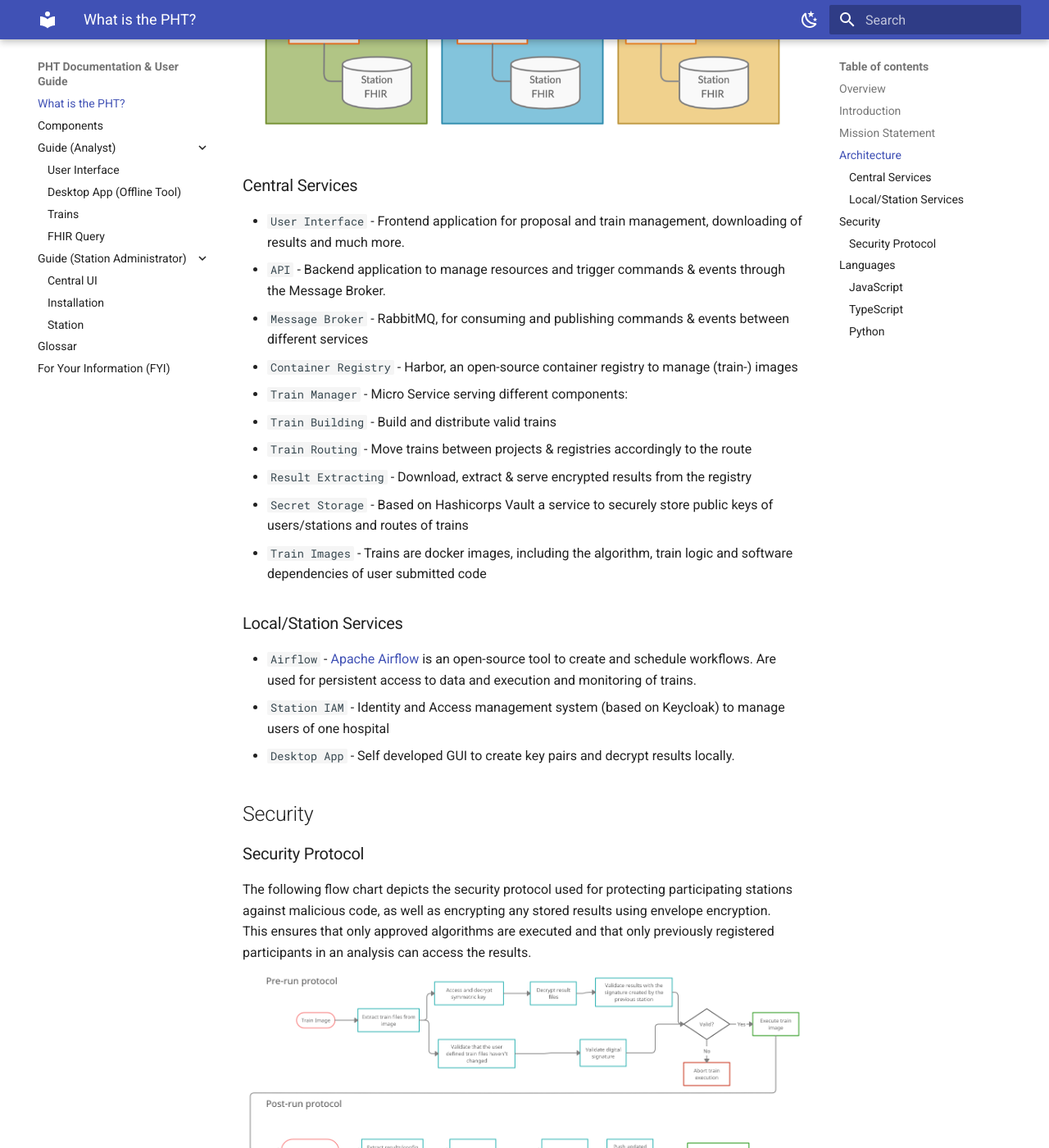
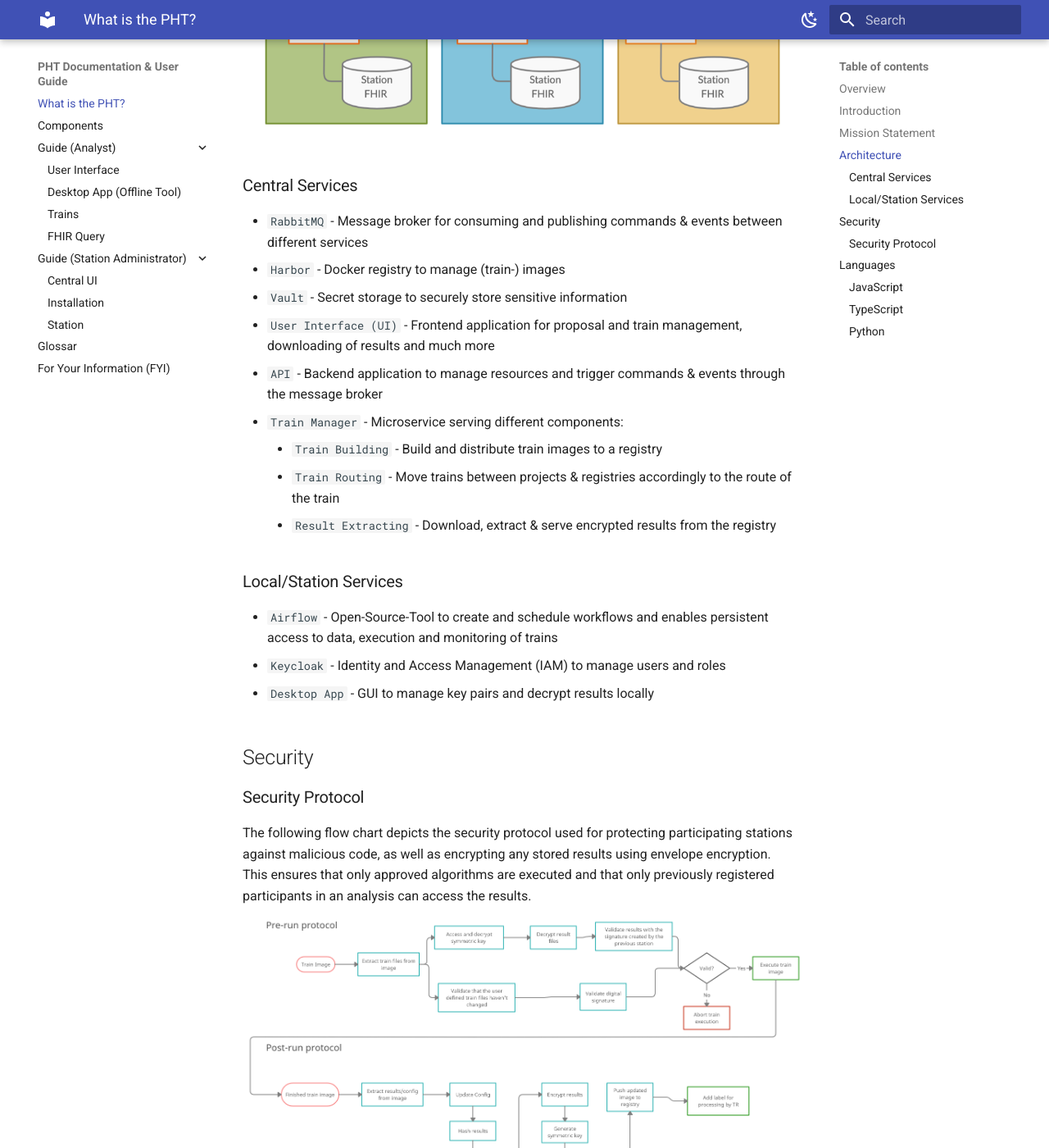
Before and after one commit to PHT-Medic/documentation, an MkDocs documentation site: the page built from docs/index.md, in a window 1280 px wide and 1400 px high, scrolled down 1891 px. Shown: the whole window at 82% size. Built offline with MkDocs 1.6.1 and Material for MkDocs 9.7.7, drawn with Linux system fonts in a browser that asks for light colours.

Commit message:
enhance service strucuture + fixed some spelling

```diff
--- a/docs/index.md
+++ b/docs/index.md
@@ -30,25 +30,29 @@ distributed queries or simple statistics.
 [![Architecture](./images/process_images/execution_short.png)](./images/process_images/execution_short.png)
 
 ### Central Services
-* `User Interface` - Frontend application for proposal and train management, downloading of results and much more.
-* `API` - Backend application to manage resources and trigger commands & events through the Message Broker.
-* `Message Broker` - RabbitMQ, for consuming and publishing commands & events between different services
-* `Container Registry` - Harbor, an open-source container registry to manage (train-) images
-* `Train Manager` - Micro Service serving different components:
-  * `Train Building` - Build and distribute valid trains
-  * `Train Routing` - Move trains between projects & registries accordingly to the route
-  * `Result Extracting` - Download, extract & serve encrypted results from the registry
-* `Secret Storage` - Based on Hashicorps Vault a service to securely store public keys of users/stations and routes of trains
-* `Train Images` - Trains are docker images, including the algorithm, train logic and software dependencies of user submitted code
+* `RabbitMQ` - Message broker for consuming and publishing commands & events between different services
+* `Harbor` - Docker registry to manage (train-) images
+* `Vault` - Secret storage to securely store sensitive information
+
+
+* `User Interface (UI)` - Frontend application for proposal and train management, downloading of results and much more
+* `API` - Backend application to manage resources and trigger commands & events through the message broker
+* `Train Manager` - Microservice serving different components:
+    * `Train Building` - Build and distribute train images to a registry
+    * `Train Routing` - Move trains between projects & registries accordingly to the route of the train
+    * `Result Extracting` - Download, extract & serve encrypted results from the registry
+
 
 ### Local/Station Services
+* `Airflow` - Open-Source-Tool to create and schedule workflows and enables persistent access to data, execution and monitoring of trains
+* `Keycloak` - Identity and Access Management (IAM) to manage users and roles
+
 
 [comment]: <> (* Station UI - Self developed service, only from local network accessible to trigger train execution and resource monitoring.)
-* `Airflow` - [Apache Airflow](https://airflow.apache.org/) is an open-source tool to create and schedule workflows. Are used for persistent access to data and execution and monitoring of trains.
-* `Station IAM` - Identity and Access management system (based on Keycloak) to manage users of one hospital
-* `Desktop App` - Self developed GUI to create key pairs and decrypt results locally.
+* `Desktop App` - GUI to manage key pairs and decrypt results locally
+
+
 ## Security
-
 
 ### Security Protocol
 The following flow chart depicts the security protocol used for protecting participating stations against malicious code,
```
